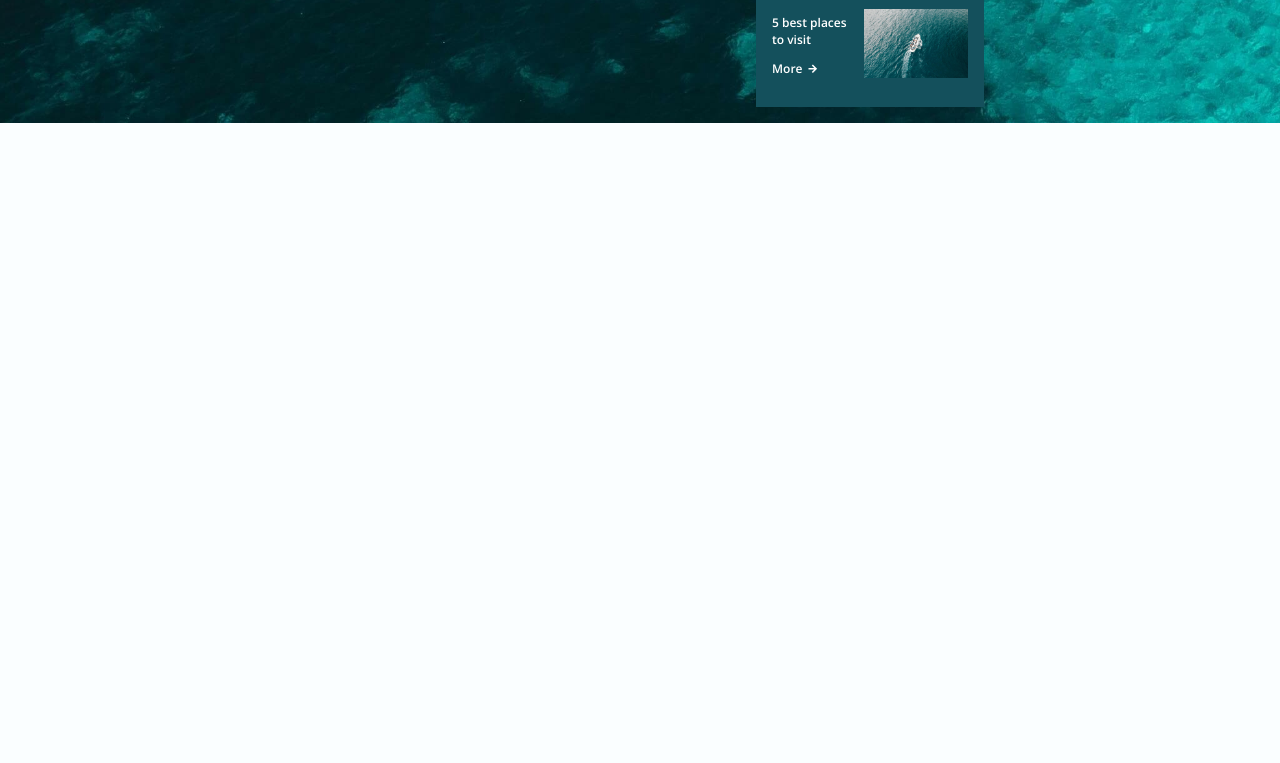
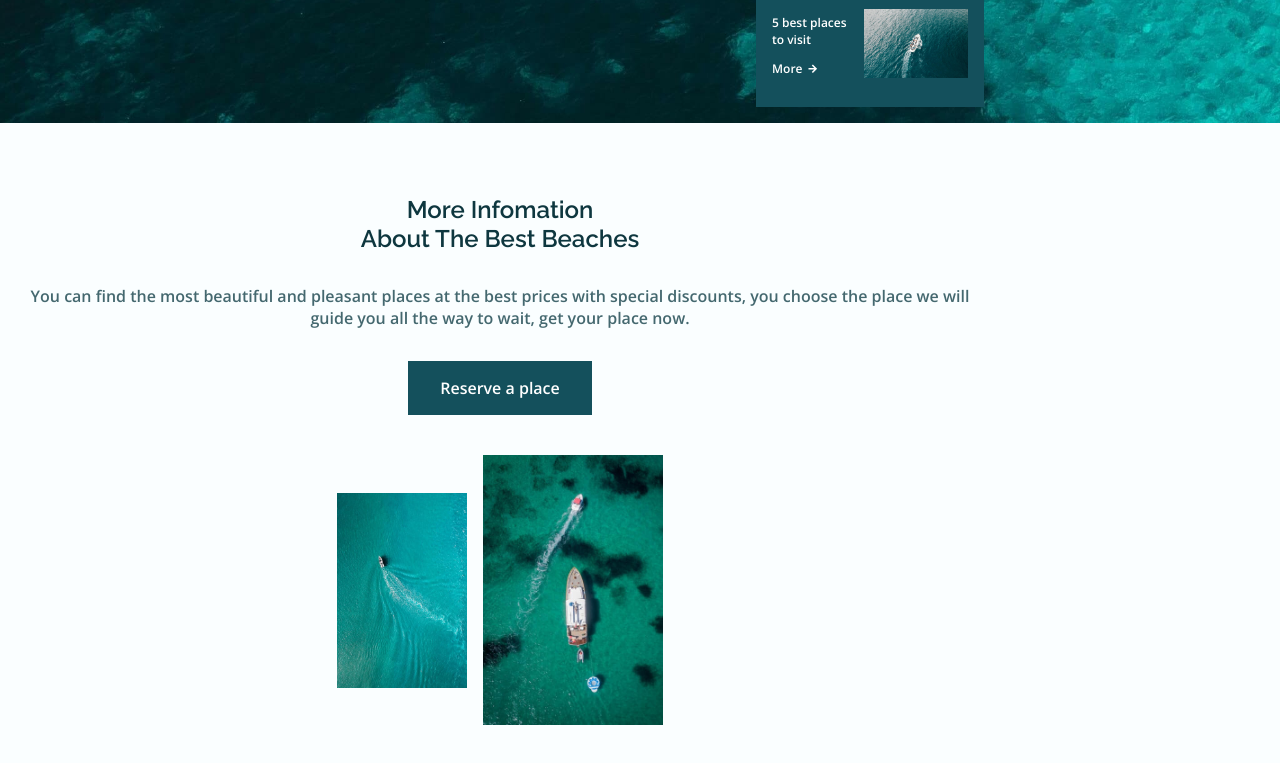
Before and after one commit to dkel8719/Study-Website-Design, a plain HTML site: page Travel Website Design/index.html in a window 1280 px wide. Shown: the part 677-1440 px from the top of the page. Before the commit the page ends 800 px from the top, so only its background shows below. Drawn offline with nearby package versions, Linux system fonts and the light colour scheme.

Commit message:
about section

```diff
--- a/Travel Website Design/assets/css/style.css
+++ b/Travel Website Design/assets/css/style.css
@@ -310,3 +310,45 @@ input {
 .button:hover {
   background-color: var(--first-color-alt);
 }
+
+/* ============ about =============== */
+.about-data {
+  text-align: center;
+}
+
+.about-container {
+  row-gap: 2.5rem;
+}
+
+.about-description {
+  margin-bottom: var(--rem-2);
+}
+
+.about-img {
+  display: flex;
+  column-gap: 1rem;
+  align-items: center;
+  justify-content: center;
+}
+
+.about-img-overlay {
+  overflow: var(--img-hidden);
+}
+
+.about-img-one {
+  width: 130px;
+}
+
+.about-img-two {
+  width: 180px;
+}
+
+.about-img-one,
+.about-img-two {
+  transition: var(--img-transition);
+}
+
+.about-img-one:hover,
+.about-img-two:hover {
+  transform: var(--img-scale);
+}
--- a/Travel Website Design/index.html
+++ b/Travel Website Design/index.html
@@ -87,5 +87,30 @@
       </div>
     </div>
   </section>
+
+  <!-- ================ About ================= -->
+  <section class="about section" id="about">
+    <div class="about-container container grid">
+      <div class="about-data">
+        <h2 class="section-title about-title">More Infomation <br> About The Best Beaches</h2>
+        <p class="about-description">
+          You can find the most beautiful and pleasant places at the best
+          prices with special discounts, you choose the place we will
+          guide you all the way to wait, get your place now.
+        </p>
+        <a href="#" class="button">Reserve a place</a>
+      </div>
+
+      <div class="about-img">
+        <div class="about-img-overlay">
+          <img src="/assets/img/about1.jpg" alt="" class="about-img-one">
+        </div>
+
+        <div class="about-img-overlay">
+          <img src="/assets/img/about2.jpg" alt="" class="about-img-two">
+        </div>
+      </div>
+    </div>
+  </section>
 </body>
 </html>
```
